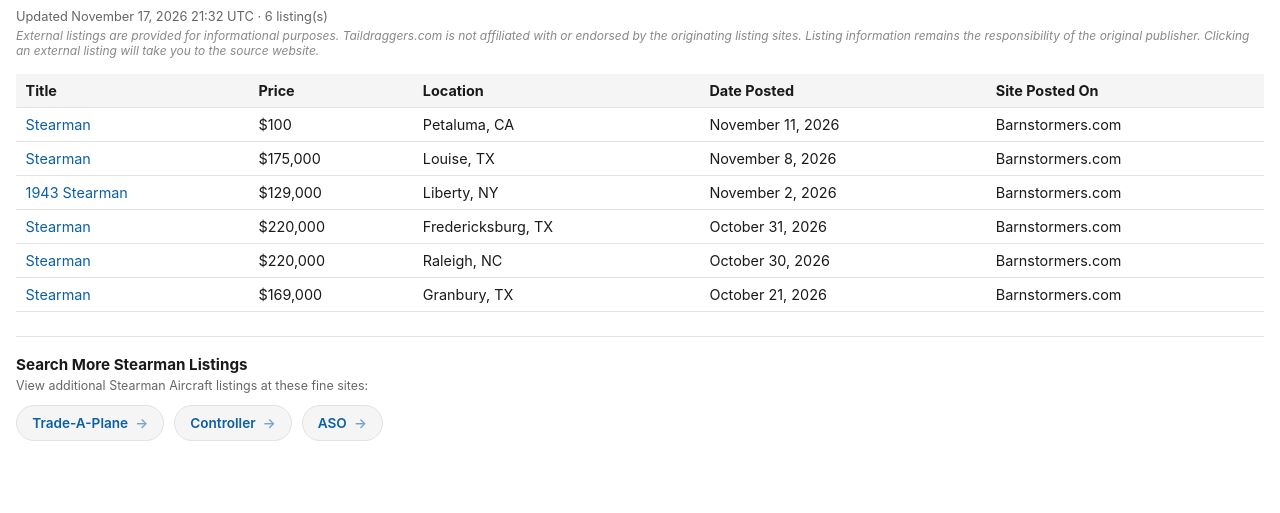
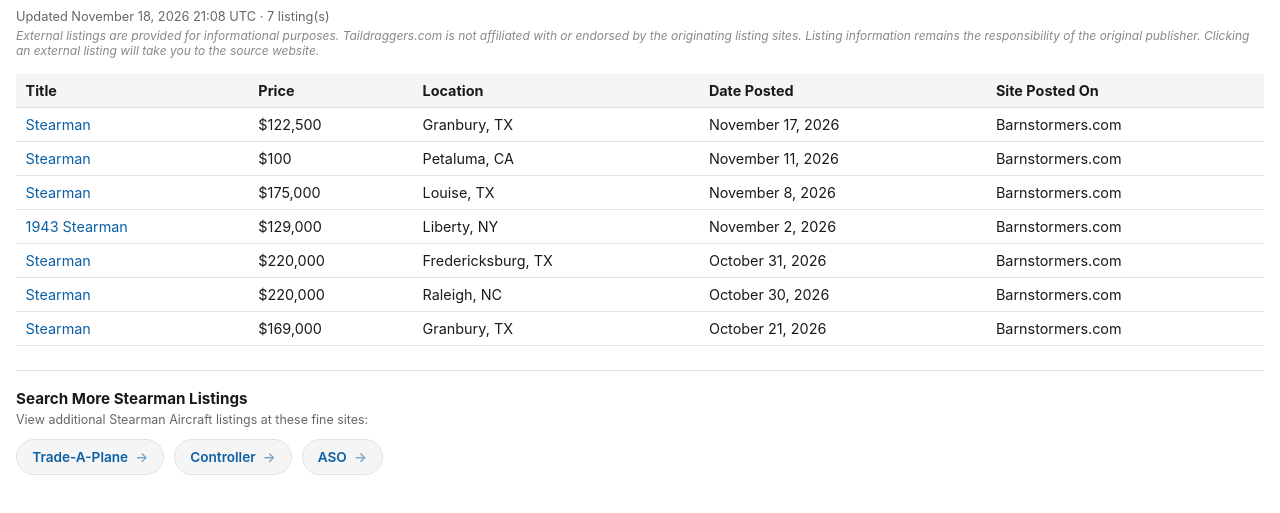
Before and after one commit to taildraggers/stearman, a plain HTML site: page docs/index.html in a window 1280 px wide. Shown: the part 43-556 px from the top of the page. Drawn offline with Linux system fonts and the light colour scheme.

Commit message:
Update Stearman listings (2026-11-18)

```diff
--- a/docs/index.html
+++ b/docs/index.html
@@ -76,13 +76,14 @@
 </head>
 <body>
   <h1>Other Stearman Ads on the Web</h1>
-  <div class="updated">Updated November 17, 2026 21:32 UTC &middot; 6 listing(s)</div>
+  <div class="updated">Updated November 18, 2026 21:08 UTC &middot; 7 listing(s)</div>
   <div class="disclaimer">External listings are provided for informational purposes. Taildraggers.com is not affiliated with or endorsed by the originating listing sites. Listing information remains the responsibility of the original publisher. Clicking an external listing will take you to the source website.</div>
   <table>
     <thead>
       <tr><th>Title</th><th>Price</th><th>Location</th><th>Date Posted</th><th>Site Posted On</th></tr>
     </thead>
     <tbody>
+        <tr><td><a href="https://www.barnstormers.com/classified-2084440-450HP-PandW-Army-Stearman.html" target="_blank" rel="noopener noreferrer">Stearman</a></td><td>$122,500</td><td>Granbury, TX</td><td>November 17, 2026</td><td>Barnstormers.com</td></tr>
         <tr><td><a href="https://www.barnstormers.com/classified-2079096-Stearman-B-13-2-lever-quadrant.html" target="_blank" rel="noopener noreferrer">Stearman</a></td><td>$100</td><td>Petaluma, CA</td><td>November 11, 2026</td><td>Barnstormers.com</td></tr>
         <tr><td><a href="https://www.barnstormers.com/classified-2036422-BOEING-STEARMAN-275-HP-JAKE.html" target="_blank" rel="noopener noreferrer">Stearman</a></td><td>$175,000</td><td>Louise, TX</td><td>November 8, 2026</td><td>Barnstormers.com</td></tr>
         <tr><td><a href="https://www.barnstormers.com/classified-2081410-1943-450-Stearman-N61GP.html" target="_blank" rel="noopener noreferrer">1943 Stearman</a></td><td>$129,000</td><td>Liberty, NY</td><td>November 2, 2026</td><td>Barnstormers.com</td></tr>
```
